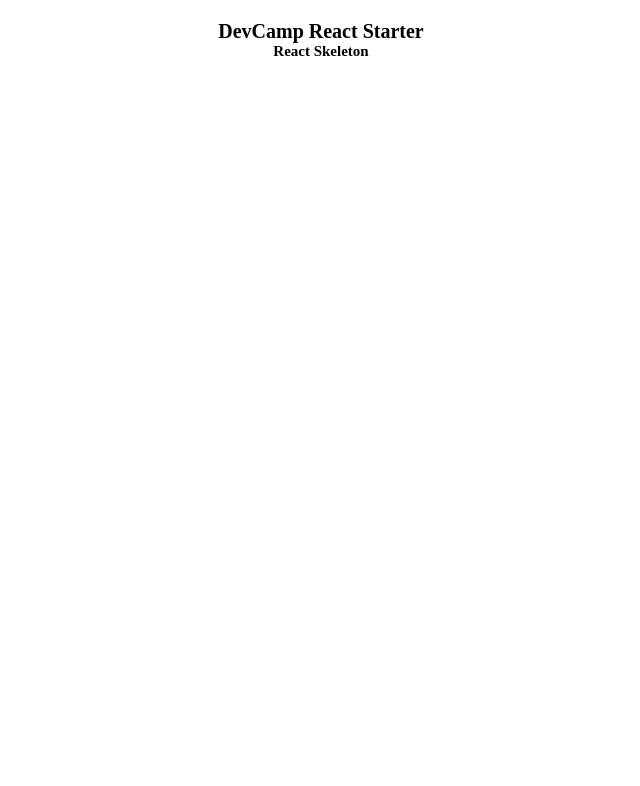
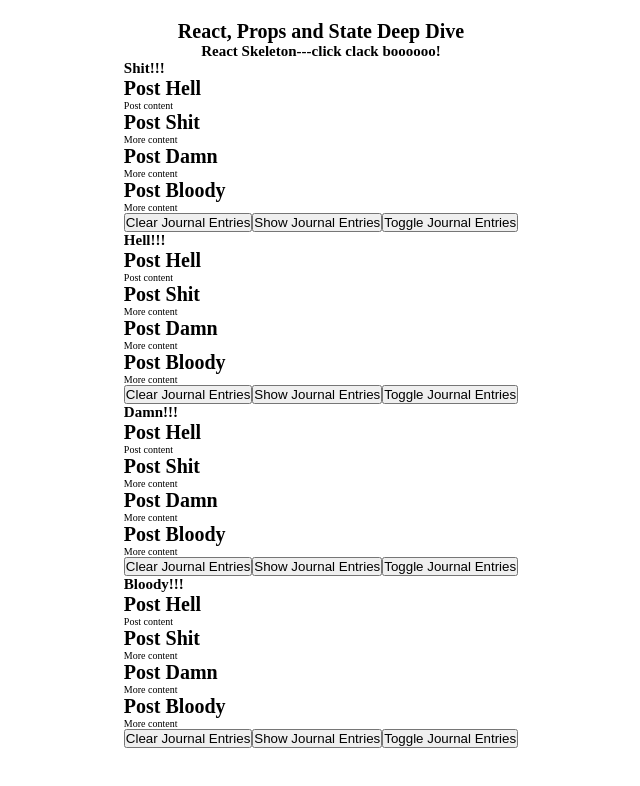
Before and after one commit to cruzrojo/deep-dive, a React app: page / in a window 1280 px wide. Shown: the whole page, without its empty margins (319-959 px from the left). Built offline with nearby package versions, Linux system fonts and the light colour scheme.

Commit message:
added buttons and all kinds of functions to the code base...it is pretty cool...

```diff
--- a/index.html
+++ b/index.html
@@ -4,6 +4,7 @@
     <meta name="viewport" content="width=device-width, initial-scale=1">
     <link rel="stylesheet" href="/style/main.css">
   </head>
+  <title>Burke's Awesome Page of Awesomeness!!!</title>
   <body>
     <div class="app-wrapper"></div>
   </body>
--- a/src/components/app.js
+++ b/src/components/app.js
@@ -1,11 +1,16 @@
 import React, { Component } from 'react';
+import JournalList from './journals/journal_list'
 
 export default class App extends Component {
   render() {
     return (
       <div className='app'>
-        <h1>DevCamp React Starter</h1>
-        <h2>React Skeleton</h2>
+        <h1>React, Props and State Deep Dive</h1>
+        <h2>React Skeleton---click clack boooooo!</h2>
+        <JournalList heading="Shit!!!" />
+        <JournalList heading="Hell!!!" />
+        <JournalList heading="Damn!!!" />
+        <JournalList heading="Bloody!!!" />
       </div>
     );
   }
--- /dev/null
+++ b/src/components/journals/journal_entry.js
@@ -0,0 +1,10 @@
+import React from 'react';
+
+export const JournalEntry = props => {
+    return(
+        <div>
+            <h1> {props.title} </h1>
+            <p> {props.content} </p>
+        </div>
+    )
+}
--- /dev/null
+++ b/src/components/journals/journal_list.js
@@ -0,0 +1,63 @@
+import React, { Component } from "react";
+import { JournalEntry } from "./journal_entry"
+
+const rawJournalData = [
+  { title: "Post Hell", content: "Post content", status: "draft" },
+  { title: "Post Shit", content: "More content", status: "published" },
+  { title: "Post Damn", content: "More content", status: "published" },
+  { title: "Post Bloody", content: "More content", status: "published" }
+];
+
+export default class JournalList extends Component {
+    constructor (props) {
+        super();
+
+        this.state = {
+            journalData: rawJournalData,
+            greeting: "Sup dude",
+            isOpen: true
+        }
+    }
+
+    clearEntries = () => {
+        this.setState({ journalData: [], isOpen: false })
+    };
+
+    showAllEntries = () => {
+        this.setState({ journalData: rawJournalData, isOpen: true })
+    };
+
+    toggleStatus = () => {
+        if (this.state.isOpen) {
+            this.setState({ journalData: [], isOpen: false })
+        } else {
+            this.setState({ journalData: rawJournalData, isOpen: true })
+        }
+    };
+
+    render() {
+        const journalEntries = this.state.journalData.map(journalEntry => {
+            return (
+                <div key={journalEntry.title}>
+                    <JournalEntry title={journalEntry.title}
+                    content={journalEntry.content}
+                    />
+                </div>
+            )
+        })
+
+        return (
+            <div>
+                <h2>{this.props.heading}</h2>
+                {journalEntries}
+
+                <button onClick={this.clearEntries}> Clear Journal Entries
+                </button>
+                <button onClick={this.showAllEntries}> Show Journal Entries
+                </button>
+                <button onClick={this.toggleStatus}> Toggle Journal Entries
+                </button>
+            </div>
+        );
+    }
+}
```
Also changed, not shown: 1 other file.
